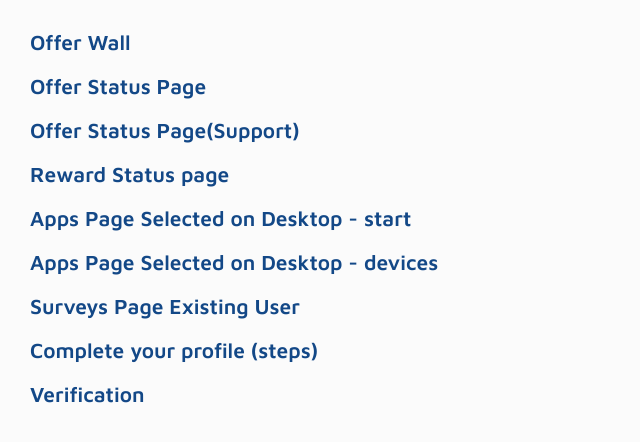
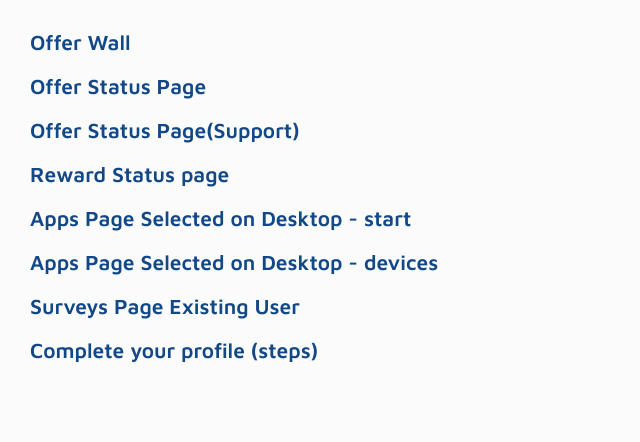
Before and after one commit to IraMonasteretska/adgatemedia, a plain HTML site: page sitemap.html in a window 1280 px wide. Shown: the whole page, without its empty margins (0-640 px from the left). Drawn offline with Linux system fonts and the light colour scheme; a web font is replaced by a local one.

Commit message:
Add files via upload

```diff
--- a/sitemap.html
+++ b/sitemap.html
@@ -22,7 +22,6 @@
             <li><a href="apps-page-selected-sesktop.html" target="_blank">Apps Page Selected on Desktop - devices</a></li>
             <li><a href="surveys-page-existing-user.html" target="_blank">Surveys Page Existing User</a></li>
             <li><a href="complete-your-profile.html" target="_blank">Complete your profile (steps)</a></li>
-            <li><a href="virification.html" target="_blank">Verification</a></li>
         </ul>
     </div>
 
```
